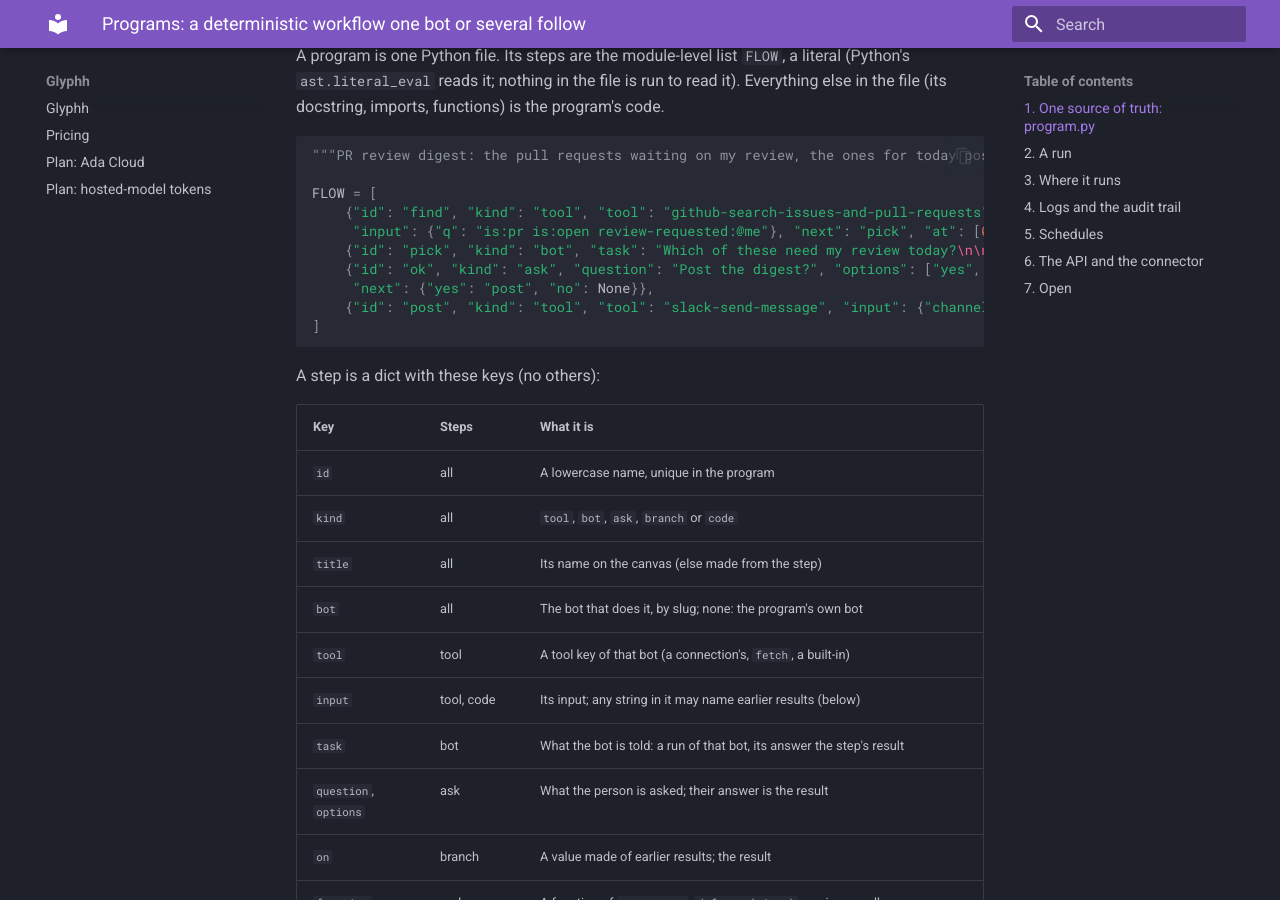
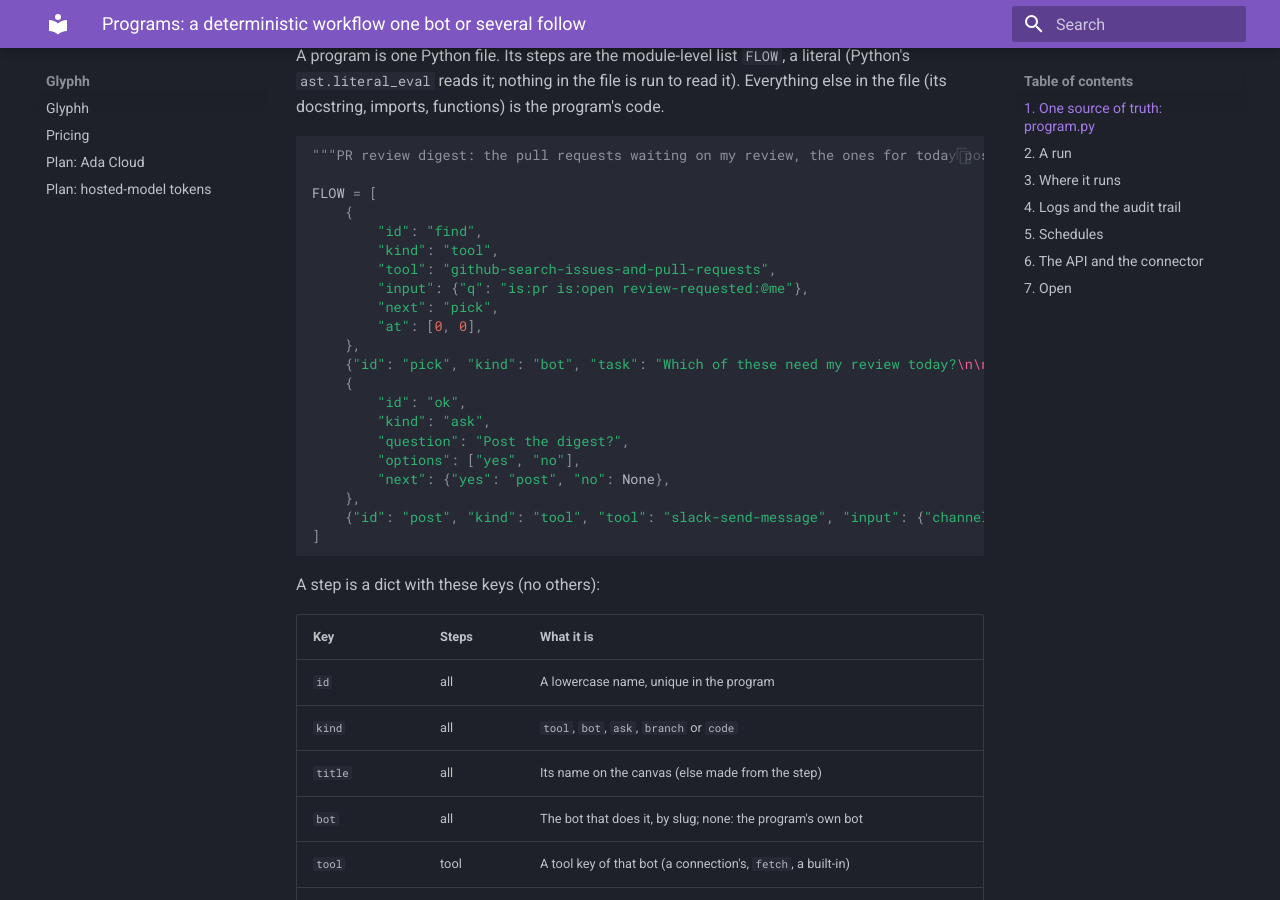
Before and after one commit to glyphh-ai/server, an MkDocs documentation site: the page built from docs/specs/programs.md, in a window 1280 px wide and 900 px high, scrolled down 423 px. Built offline with MkDocs 1.6.1 and Material for MkDocs 9.7.7, drawn with Linux system fonts in a browser that asks for light colours.

Commit message:
Programs: the spec's example formatted
Co-Authored-By: Claude <noreply@anthropic.com>

````diff
--- a/docs/specs/programs.md
+++ b/docs/specs/programs.md
@@ -17,11 +17,22 @@ the program's code.
 """PR review digest: the pull requests waiting on my review, the ones for today posted to Slack."""
 
 FLOW = [
-    {"id": "find", "kind": "tool", "tool": "github-search-issues-and-pull-requests",
-     "input": {"q": "is:pr is:open review-requested:@me"}, "next": "pick", "at": [0, 0]},
+    {
+        "id": "find",
+        "kind": "tool",
+        "tool": "github-search-issues-and-pull-requests",
+        "input": {"q": "is:pr is:open review-requested:@me"},
+        "next": "pick",
+        "at": [0, 0],
+    },
     {"id": "pick", "kind": "bot", "task": "Which of these need my review today?\n\n{find}", "next": "ok"},
-    {"id": "ok", "kind": "ask", "question": "Post the digest?", "options": ["yes", "no"],
-     "next": {"yes": "post", "no": None}},
+    {
+        "id": "ok",
+        "kind": "ask",
+        "question": "Post the digest?",
+        "options": ["yes", "no"],
+        "next": {"yes": "post", "no": None},
+    },
     {"id": "post", "kind": "tool", "tool": "slack-send-message", "input": {"channel": "@me", "text": "{pick}"}},
 ]
 ```
````
